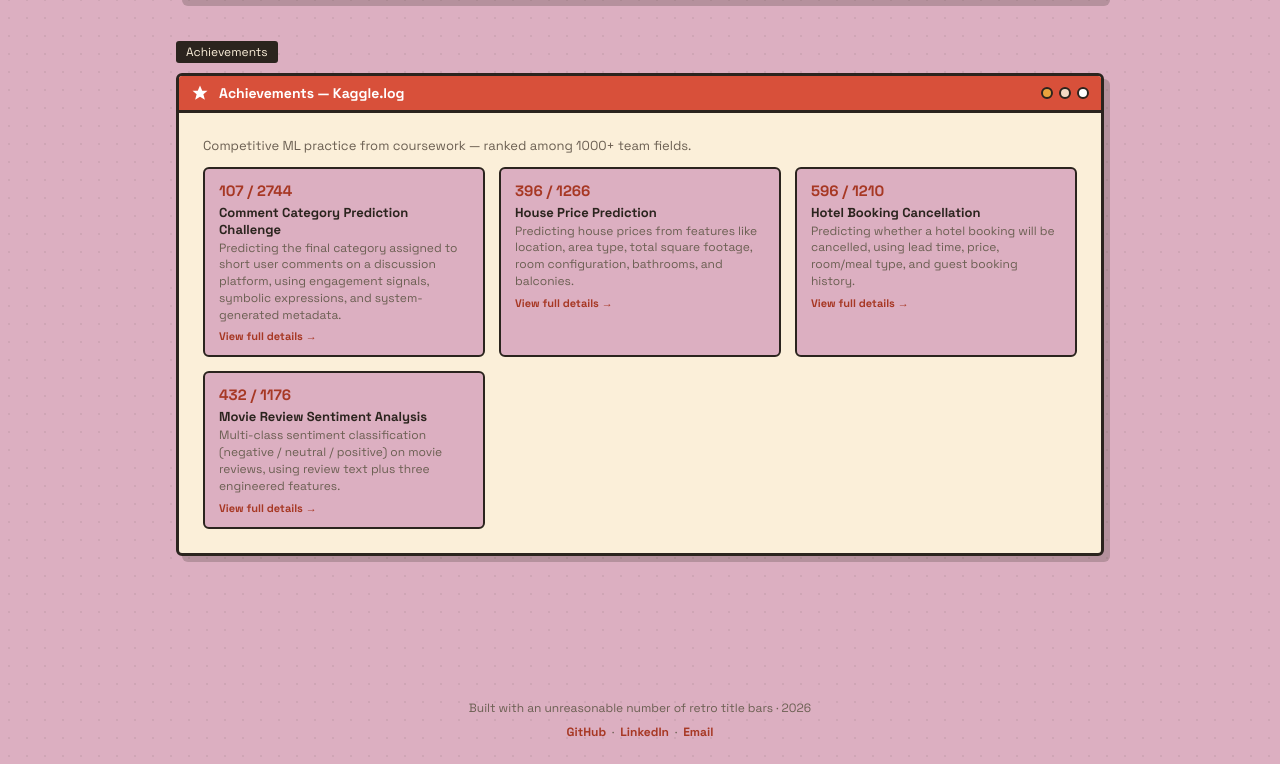
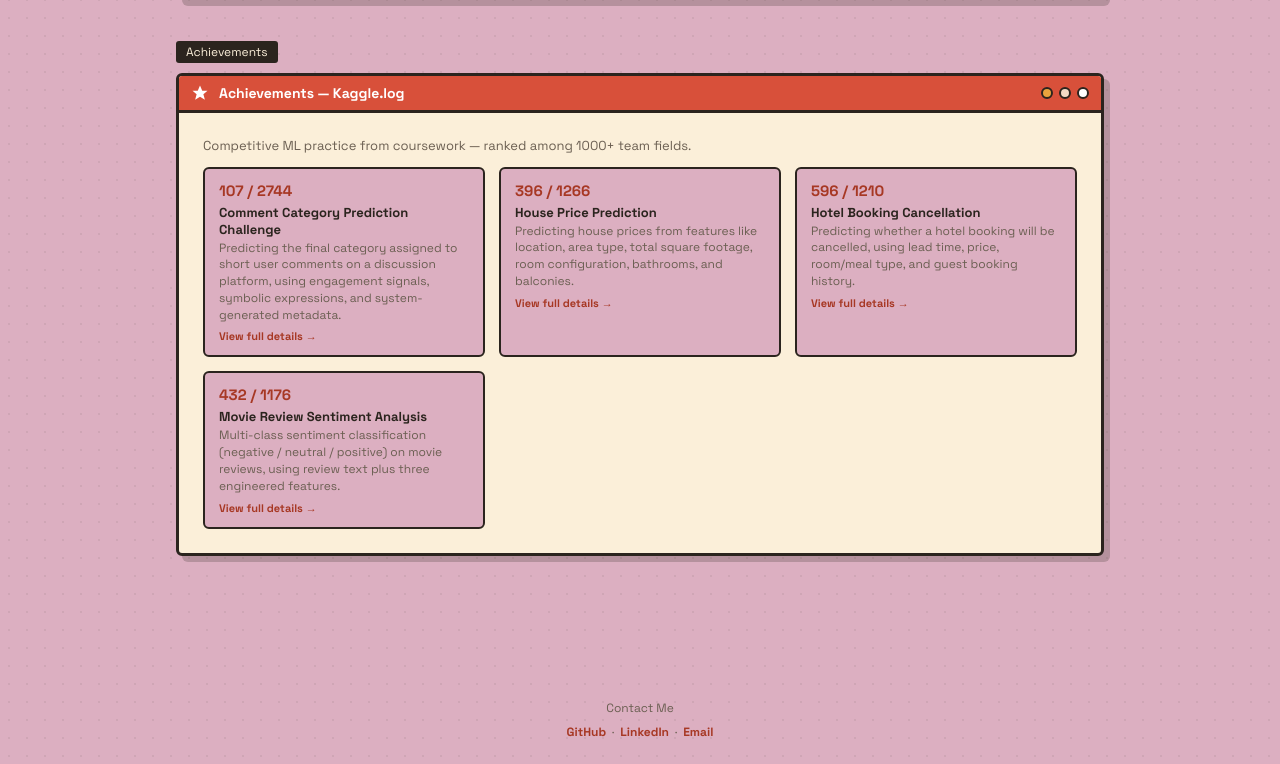
Before and after one commit to KhushiShah-creates/portfolio, a plain HTML site: page index.html in a window 1280 px wide. Shown: the part 2403-3167 px from the top of the page. Drawn offline with Linux system fonts and the light colour scheme.

Commit message:
Updated Portfolio

```diff
--- a/index.html
+++ b/index.html
@@ -488,7 +488,7 @@
 </main>
 
 <footer>
-  Built with an unreasonable number of retro title bars · 2026
+  Contact Me
   <div class="footer-links" style="margin-top:8px;">
     <a href="https://github.com/KhushiShah-creates" target="_blank" rel="noopener noreferrer">GitHub</a>·<a href="https://linkedin.com/in/khushinshah" target="_blank" rel="noopener">LinkedIn</a>·<a href="mailto:iamkhushinshah@gmail.com">Email</a>
   </div>
```
